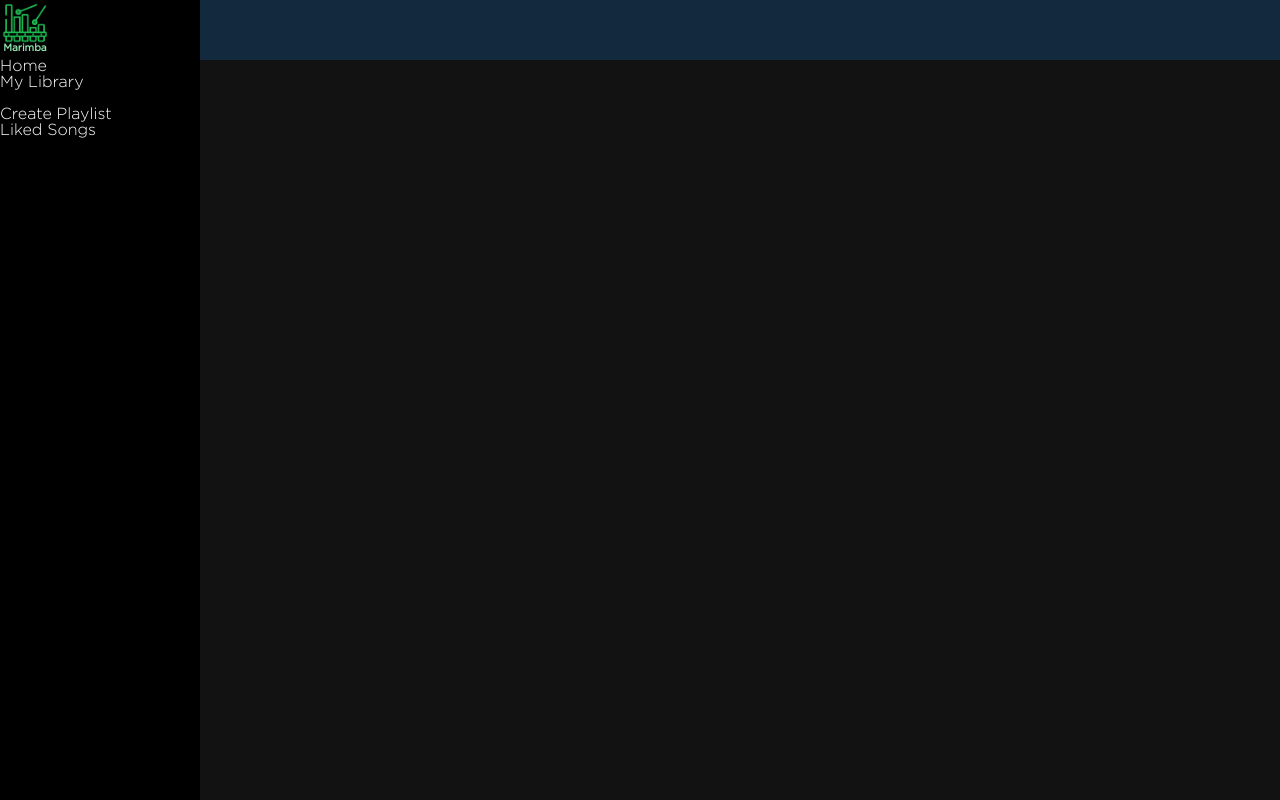
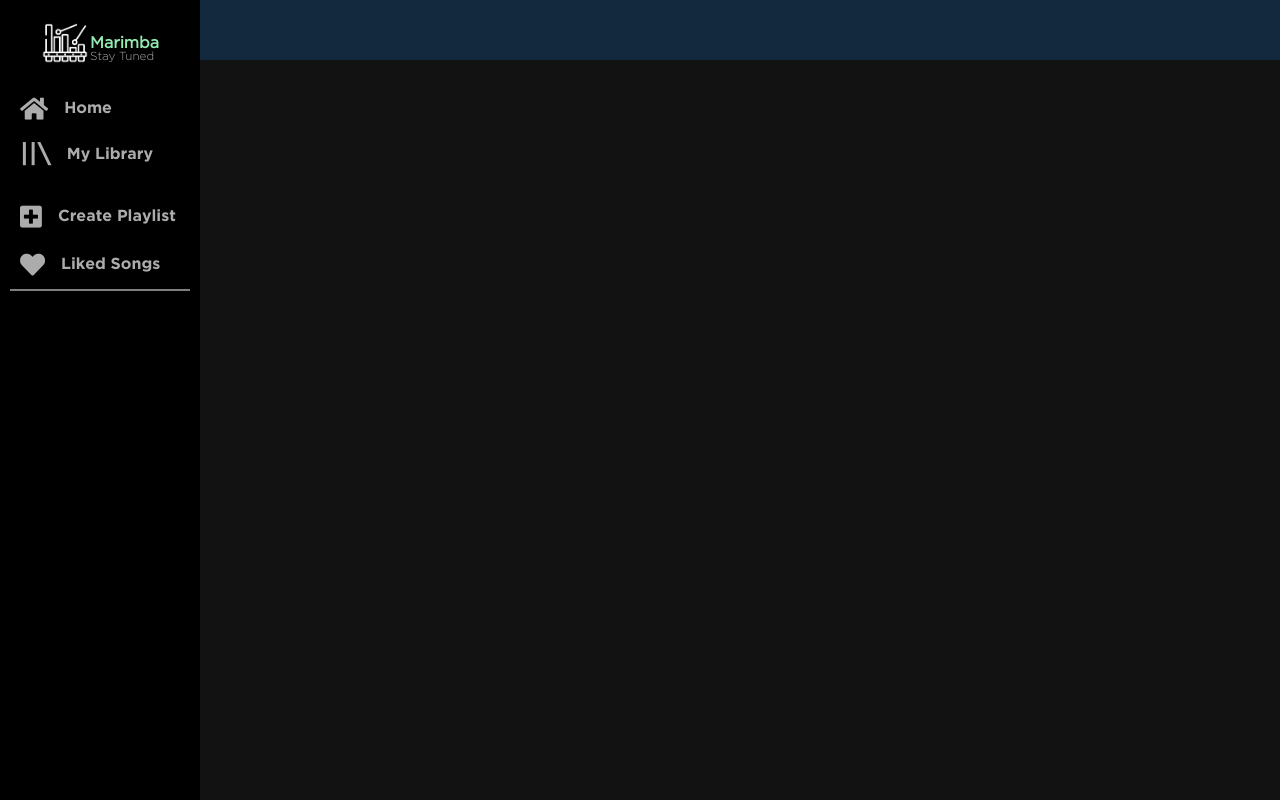
Before and after one commit to TommyIrmia/Marimba, a React (Create React App) app in the folder frontend/: page /station in a window 1280 px wide. Built offline with nearby package versions, Linux system fonts and the light colour scheme.

Commit message:
pushed fonts

```diff
--- a/frontend/src/assets/scss/basics/_base.scss
+++ b/frontend/src/assets/scss/basics/_base.scss
@@ -14,13 +14,14 @@ h2,
 h3,
 h4,
 h5,
-h6 {
+h6,
+p {
   margin: 0;
 }
 
 button {
-//   border: 0;
-//   background-color: transparent;
+  //   border: 0;
+  //   background-color: transparent;
   cursor: pointer;
 }
 
@@ -36,9 +37,11 @@ a {
 
 .logo {
   width: 50px;
+  display: flex;
+  align-items: center;
   img {
-    filter: invert(61%) sepia(81%) saturate(506%) hue-rotate(86deg)
-      brightness(83%) contrast(83%);
+    filter: invert(100%) sepia(0%) saturate(7500%) hue-rotate(323deg)
+      brightness(107%) contrast(102%);
     height: inherit;
     width: inherit;
   }
@@ -46,9 +49,16 @@ a {
   h1 {
     font-family: gotham;
     text-align: center;
-    font-size: 0.63rem;
+    font-size: 1rem;
     position: relative;
     bottom: 5px;
     color: #93ebb2;
+    position: relative;
+    top: 7px;
+  }
+  p {
+    position: relative;
+    top: 6px;
+    font-size: 0.73rem;
   }
 }
--- a/frontend/src/assets/scss/basics/_font-awesome.scss
+++ b/frontend/src/assets/scss/basics/_font-awesome.scss
@@ -1,11 +1,11 @@
 @font-face {
   font-family: awe-reg;
-    src: url("../../font-awesome/fa-regular-400.ttf");
+  src: url("../../fonts/font-awesome/fa-regular-400.ttf");
 }
 
 @font-face {
   font-family: awe-solid;
-    src: url("../../font-awesome/fa-solid-900.ttf");
+  src: url("../../fonts/font-awesome/fa-solid-900.ttf");
 }
 
 .far::before {
@@ -15,3 +15,19 @@
 .fas::before {
   font-family: awe-solid;
 }
+
+.fab::before {
+  font-family: awe-reg;
+}
+
+.fas.fa-home::before {
+  content: "\f015";
+}
+
+.fas.fa-plus-square::before {
+  content: "\f0fe";
+}
+
+.fas.fa-heart::before {
+  content: "\f004";
+}
--- a/frontend/src/assets/scss/cmps/_NavBar.scss
+++ b/frontend/src/assets/scss/cmps/_NavBar.scss
@@ -4,4 +4,35 @@
   height: 100vh;
   width: 200px;
   background-color: #000;
+  color: $clr2;
+  padding: 20px 10px;
+  display: flex;
+  flex-direction: column;
+
+  .logo {
+    margin-inline-start: 30px;
+    // align-self: center;
+  }
+  ul {
+    margin-top: 20px;
+    li {
+      //   margin-bottom: 20px;
+      font-family: gotham-bold;
+      transition: 0.5s;
+      padding: 10px;
+      display: flex;
+      align-items: center;
+      &:hover {
+        color: $clr7;
+        cursor: pointer;
+      }
+      &:last-child {
+        border-bottom: 2px solid gray;
+      }
+    }
+  }
+  span {
+    font-size: rem(25px);
+    margin-right: 1rem;
+  }
 }
--- a/frontend/src/cmps/Logo.jsx
+++ b/frontend/src/cmps/Logo.jsx
@@ -5,7 +5,10 @@ export function Logo() {
     return (
         <div className="logo">
             <img src={logo} />
-            <h1>Marimba</h1>
+            <div>
+                <h1>Marimba</h1>
+                <p>Stay Tuned</p>
+            </div>
         </div>
     )
 }
--- a/frontend/src/cmps/NavBar.jsx
+++ b/frontend/src/cmps/NavBar.jsx
@@ -9,11 +9,11 @@ export class NavBar extends Component {
                 <Logo />
 
                 <ul className="clean-list">
-                    <li>Home</li>
-                    <li>My Library</li>
-                    <br/>
-                    <li>Create Playlist</li>
-                    <li>Liked Songs</li>
+                    <li><span className="fas fa-home"></span>Home</li>
+                    <li><span>||\</span>My Library</li>
+                    <br />
+                    <li><span className="fas fa-plus-square"></span>Create Playlist</li>
+                    <li><span className="fas fa-heart"></span>Liked Songs</li>
                 </ul>
             </nav>
         )
```
Also changed, not shown: frontend/src/assets/fonts/font-awesome/fa-regular-400.ttf (added), frontend/src/assets/fonts/font-awesome/fa-solid-900.ttf (added). Lines whose indentation alone changed are shown as unchanged.
